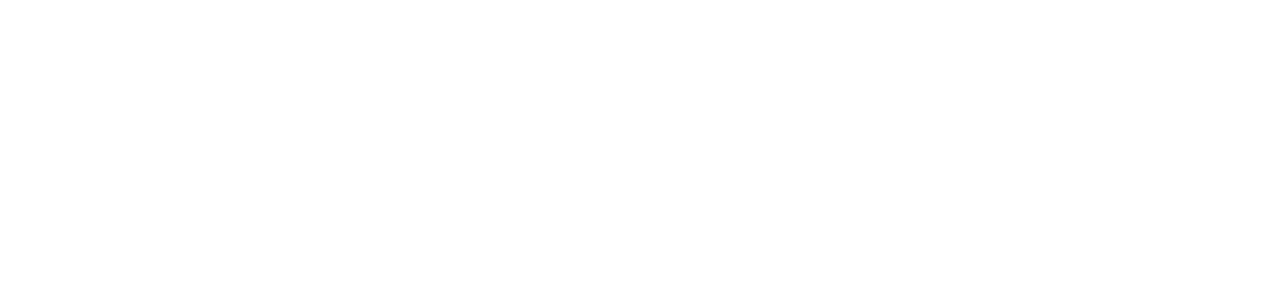
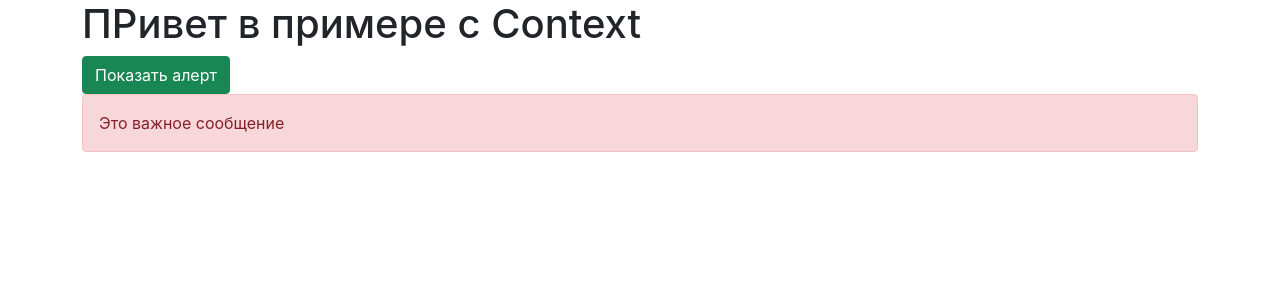
Before and after one commit to baikov98/ReactHooks, a React (Create React App) app: page / in a window 1280 px wide. Shown: the top 300 px of the page. Built offline with nearby package versions, Linux system fonts and the light colour scheme.

Commit message:
test elements

```diff
--- /dev/null
+++ b/src/Alert.js
@@ -0,0 +1,10 @@
+import React from 'react'
+
+
+export default function Alert() {
+    return (
+        <div className='alert alert-danger'>
+            Это важное сообщение
+        </div>
+    )
+}
--- a/src/App.js
+++ b/src/App.js
@@ -1,12 +1,15 @@
 
 import React, { useEffect, useState,  } from 'react'
+import Alert from './Alert'
+import Main from './Main'
 
 function App() {
 
 
   return (
     <div className={'container'}>
-
+      <Main />
+      <Alert/>
     </div>
   )
 }
--- a/src/Main.js
+++ b/src/Main.js
@@ -1 +1,10 @@
 import React from 'react'
+
+export default function Main() {
+    return (
+        <>
+            <h1>ПРивет в примере с Context</h1>
+            <button className='btn btn-success'>Показать алерт</button>
+        </>
+    )
+}
```
